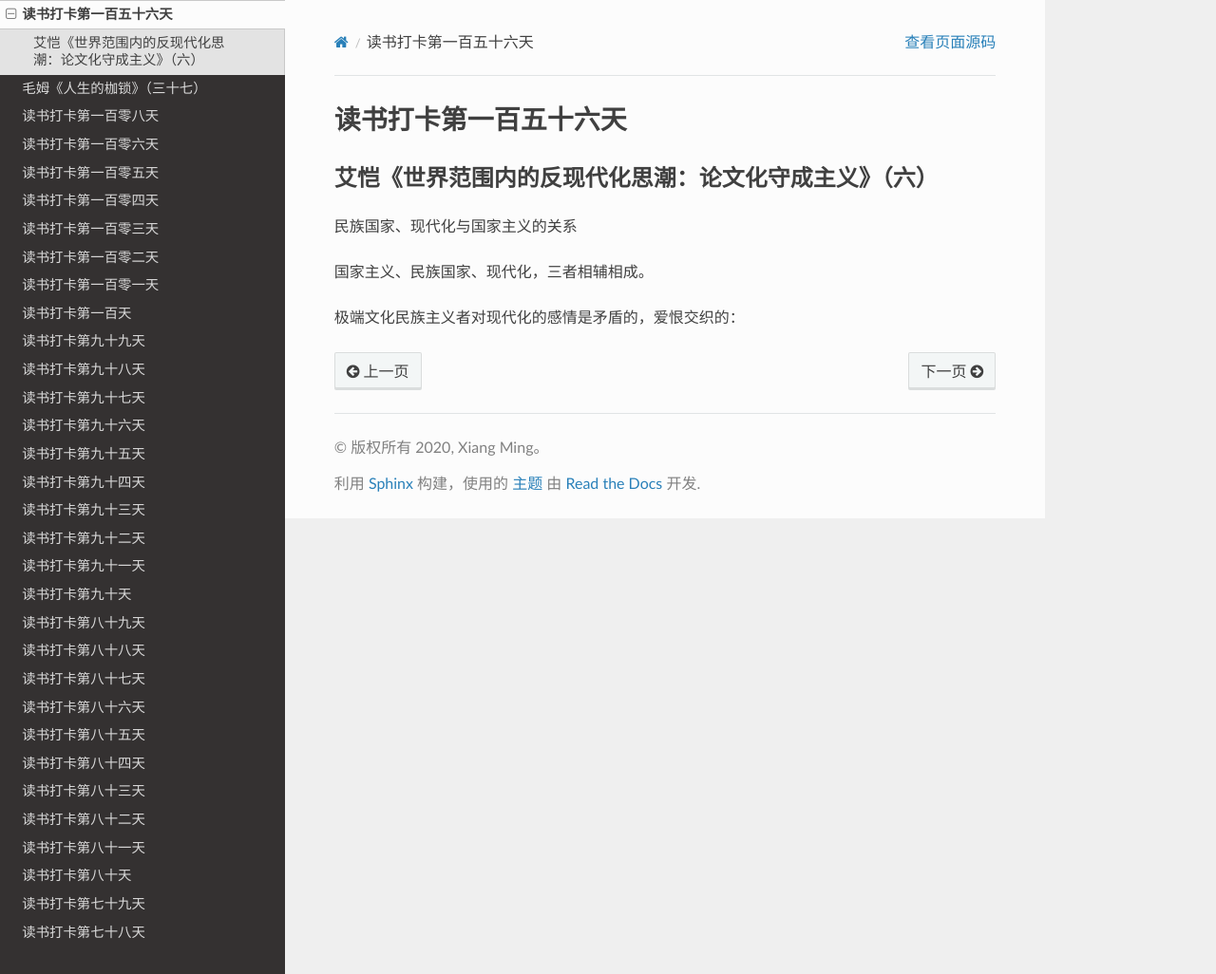
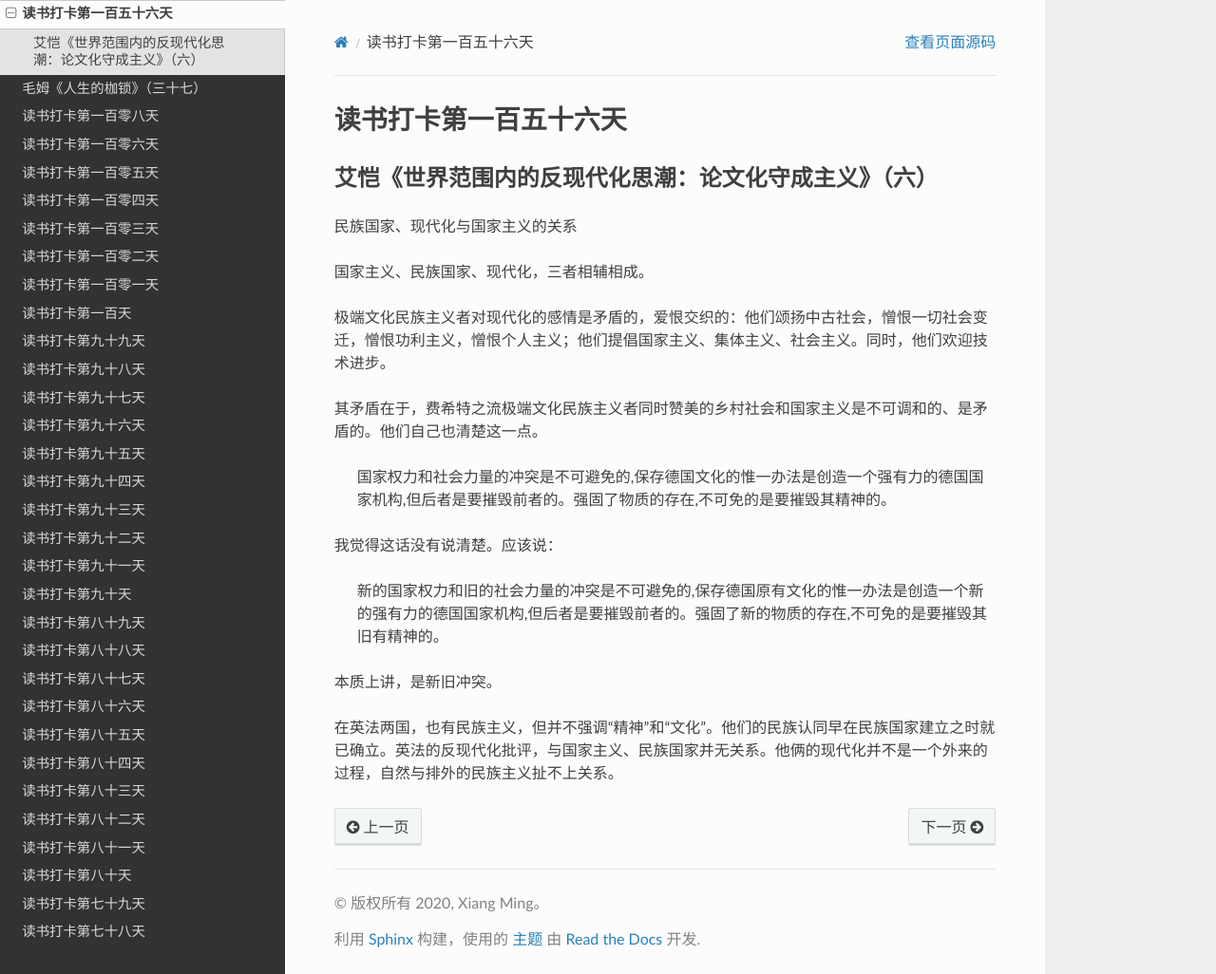
Before and after one commit to xiangming1975/reading, a Sphinx documentation site: the page built from source/2020-12-28.md, in a window 1280 px wide and 1026 px high. Shown: the whole window at 95% size. Built offline with Sphinx 7.4.7 and the Read the Docs theme 2.0.0, drawn with Linux system fonts in a browser that asks for light colours.

```diff
--- a/source/2020-12-28.md
+++ b/source/2020-12-28.md
@@ -8,4 +8,16 @@
 
 国家主义、民族国家、现代化，三者相辅相成。
 
-极端文化民族主义者对现代化的感情是矛盾的，爱恨交织的：
+极端文化民族主义者对现代化的感情是矛盾的，爱恨交织的：他们颂扬中古社会，憎恨一切社会变迁，憎恨功利主义，憎恨个人主义；他们提倡国家主义、集体主义、社会主义。同时，他们欢迎技术进步。
+
+其矛盾在于，费希特之流极端文化民族主义者同时赞美的乡村社会和国家主义是不可调和的、是矛盾的。他们自己也清楚这一点。
+
+> 国家权力和社会力量的冲突是不可避免的,保存德国文化的惟一办法是创造一个强有力的德国国家机构,但后者是要摧毁前者的。强固了物质的存在,不可免的是要摧毁其精神的。
+
+我觉得这话没有说清楚。应该说：
+
+> 新的国家权力和旧的社会力量的冲突是不可避免的,保存德国原有文化的惟一办法是创造一个新的强有力的德国国家机构,但后者是要摧毁前者的。强固了新的物质的存在,不可免的是要摧毁其旧有精神的。
+
+本质上讲，是新旧冲突。
+
+在英法两国，也有民族主义，但并不强调“精神”和“文化”。他们的民族认同早在民族国家建立之时就已确立。英法的反现代化批评，与国家主义、民族国家并无关系。他俩的现代化并不是一个外来的过程，自然与排外的民族主义扯不上关系。
```
Also changed, not shown: source/2020-12-29.md (added, +13 -0 lines), source/2020-12-30.md (added, +25 -0 lines), source/2020-12-31.md (added, +7 -0 lines).
